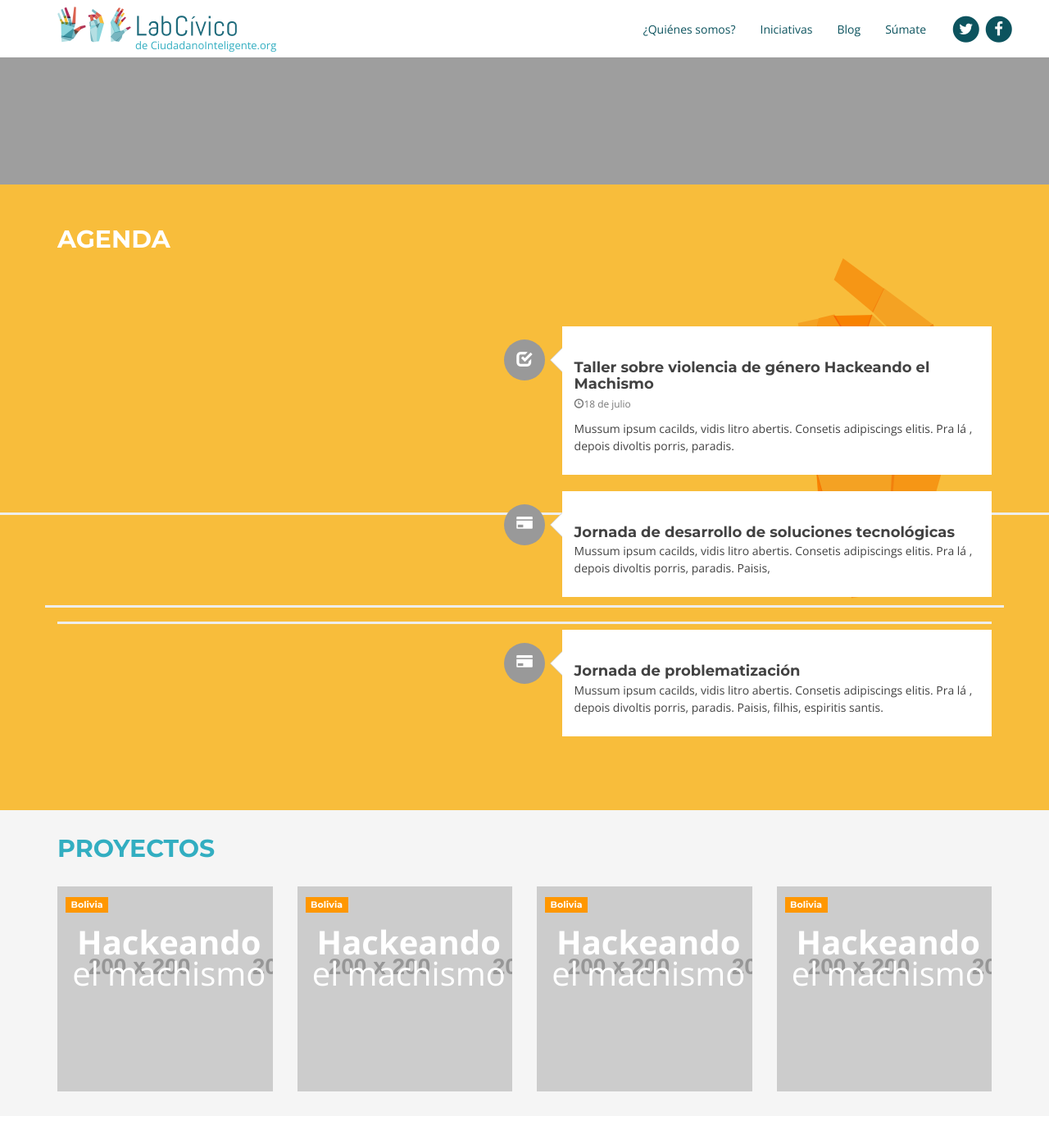
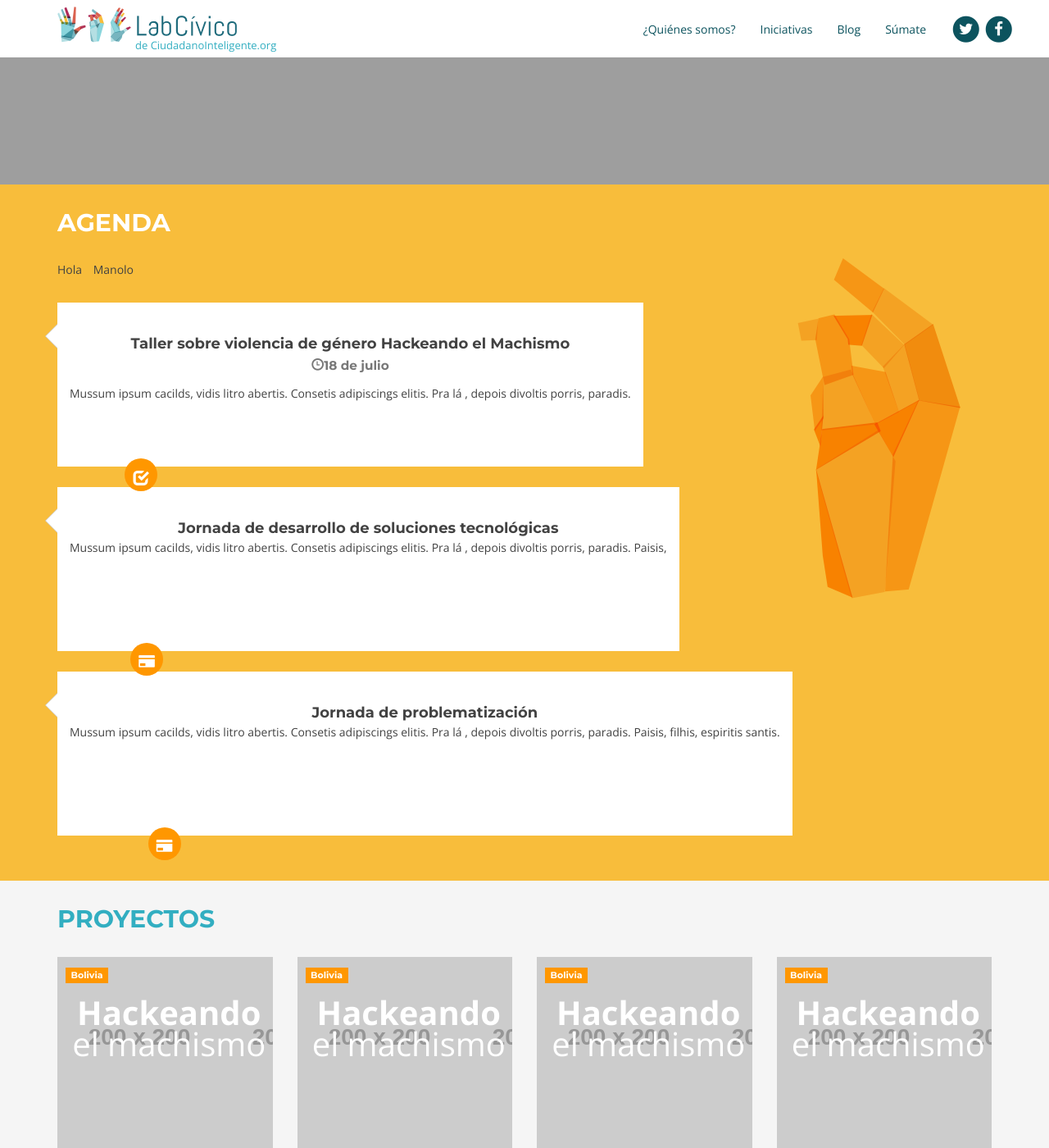
Before and after one commit to ciudadanointeligente/br.labcivico.org.github.io, a Jekyll site: the page built from bolivia.html, in a window 1280 px wide and 1400 px high, scrolled down 585 px. Shown: the whole window at 82% size. Built offline with Jekyll 4.4.1, drawn with Linux system fonts in a browser that asks for light colours; nearby versions of some CDN libraries.

Commit message:
Updated timeline style

```diff
--- a/_sass/_base.scss
+++ b/_sass/_base.scss
@@ -207,7 +207,7 @@
         background-position-y: -10px;
         min-height: 410px;
     }
-    &.timeline {
+    &.agenda {
         background-image: url("../img/agenda.png");
         background-repeat: no-repeat;
         background-blend-mode: multiply;
@@ -487,26 +487,59 @@
 
 
 /*Timeline*/
+.col-md-4{
+  &.agenda{
+    text-align: center;
+    &.h3{
+    margin-top: 100px;
+    margin-bottom: 30px;
+    }
+  }
+}
+
 .col-md-12{
     &.timeline{
     padding-left: 0px;
     }
-
 }
 .timeline {
   list-style: none;
   padding: 20px 0 20px;
   position: relative;
 }
-.timeline:before {
-  top: 400px;
+
+.timeline-heading{
+    font-family: 'Montserrat', sans-serif;
+    font-weight: 700;
+    font-size: 18px;
+    margin-top: 26px;
+    margin-bottom: 2px;
+    text-align: center;
+}
+
+.timeline-body{
+    font-family: 'Open Sans', sans-serif;
+    font-weight: 400;
+    font-size: 14px;
+    text-align: center;
+}
+
+span.rounded-button {
+  position: absolute;
+  left: 50%;
+}
+
+.rounded-button:before {
+  top: 20px;
   bottom: 0;
   position: absolute;
   content: " ";
-  width: 100%;
-  height: 3px;
-  background-color: #eeeeee;
-  left: 0;
+  width: 1400px;
+  height: 4px;
+  background-color: #FF9700;
+  background-blend-mode: multiply;
+  opacity: 0.5;
+  left: -700px;
 }
 .timeline > li {
   margin-bottom: 20px;
@@ -517,21 +550,14 @@
   content: " ";
   display: table;
 }
-.timeline > li:after {
+/*.timeline > li:after {
   clear: both;
-}
-.timeline > li:before,
-.timeline > li:after {
-  content: " ";
-  display: table;
-}
-.timeline > li:after {
-  clear: both;
-}
-.timeline > li > .timeline-panel {
-  width: 46%;
-  float: left;
-  padding: 15px;
+}*/
+
+.timeline-panel {
+  min-height: 200px;
+/*  float: left;
+*/  padding: 15px;
   position: relative;
   background-color: white;
 }
@@ -557,18 +583,37 @@
   border-bottom: 14px solid transparent;
   content: " ";
 }
-.timeline > li > .timeline-badge {
+
+.rounded-button{
   color: #fff;
-  width: 50px;
-  height: 50px;
+  width: 40px;
+  height: 40px;
   line-height: 50px;
   font-size: 1.4em;
   text-align: center;
   position: absolute;
-  top: 16px;
-  left: 50%;
+  left: 0;
   margin-left: -25px;
-  background-color: #999999;
+  background-color: #FF9700;
+  z-index: 100;
+  border: none;
+  border-top-right-radius: 50%;
+  border-top-left-radius: 50%;
+  border-bottom-right-radius: 50%;
+  border-bottom-left-radius: 50%;
+}
+.timeline > li > .timeline-badge {
+  color: #fff;
+  width: 40px;
+  height: 40px;
+  line-height: 50px;
+  font-size: 1.4em;
+  text-align: center;
+  position: absolute;
+  top: 190px;
+  left: 15.5%;
+  margin-left: -25px;
+  background-color: #FF9700;
   z-index: 100;
   border-top-right-radius: 50%;
   border-top-left-radius: 50%;
@@ -576,7 +621,7 @@
   border-bottom-left-radius: 50%;
 }
 .timeline > li.timeline-inverted > .timeline-panel {
-  float: right;
+  float: left;
 }
 .timeline > li.timeline-inverted > .timeline-panel:before {
   border-left-width: 0;
--- /dev/null
+++ b/_sass/_timeline.scss
@@ -0,0 +1,98 @@
+/*Timeline*/
+.col-md-12{
+    &.timeline{
+    padding-left: 0px;
+    }
+}
+.timeline {
+  list-style: none;
+  padding: 20px 0 20px;
+  position: relative;
+}
+.rounded-button:before {
+  top: 250px;
+  bottom: 0;
+  position: absolute;
+  content: " ";
+  width: 100%;
+  height: 4px;
+  background-color: #FF9700;
+  background-blend-mode: multiply;
+  opacity: 0.5;
+  left: 0;
+}
+.timeline > li {
+  margin-bottom: 20px;
+  position: relative;
+}
+.timeline > li:before,
+.timeline > li:after {
+  content: " ";
+  display: table;
+}
+.timeline > li:after {
+  clear: both;
+}
+
+.timeline > li > .timeline-panel {
+  width: 33%;
+  float: left;
+  padding: 15px;
+  position: relative;
+  background-color: white;
+}
+.timeline > li > .timeline-panel:before {
+  position: absolute;
+  top: 26px;
+  right: -15px;
+  display: inline-block;
+  border-top: 15px solid transparent;
+  border-left: 15px solid #ccc;
+  border-right: 0 solid #ccc;
+  border-bottom: 15px solid transparent;
+  content: " ";
+}
+.timeline > li > .timeline-panel:after {
+  position: absolute;
+  top: 27px;
+  right: -14px;
+  display: inline-block;
+  border-top: 14px solid transparent;
+  border-left: 14px solid #fff;
+  border-right: 0 solid #fff;
+  border-bottom: 14px solid transparent;
+  content: " ";
+}
+.timeline > li > .timeline-badge {
+  color: #fff;
+  width: 40px;
+  height: 40px;
+  line-height: 50px;
+  font-size: 1.4em;
+  text-align: center;
+  position: absolute;
+  top: 190px;
+  left: 15.5%;
+  margin-left: -25px;
+  background-color: #FF9700;
+  z-index: 100;
+  border-top-right-radius: 50%;
+  border-top-left-radius: 50%;
+  border-bottom-right-radius: 50%;
+  border-bottom-left-radius: 50%;
+}
+.timeline > li.timeline-inverted > .timeline-panel {
+  float: left;
+}
+.timeline > li.timeline-inverted > .timeline-panel:before {
+  border-left-width: 0;
+  border-right-width: 15px;
+  left: -15px;
+  right: auto;
+}
+.timeline > li.timeline-inverted > .timeline-panel:after {
+  border-left-width: 0;
+  border-right-width: 14px;
+  left: -14px;
+  right: auto;
+}
--- a/bolivia.html
+++ b/bolivia.html
@@ -27,14 +27,18 @@
     </div>
   </div>
 
-  <div class="container-yellow timeline">
+  <div class="container-yellow agenda">
     <div class="container">
       <h2>AGENDA</h2>
-        <div class="row">
-          <div class="col-md-12 timeline">
-            <div class="container">
-              <ul class="timeline">
-                <li>
+      <ul class="list-inline">
+        <li>
+          Hola
+        </li>
+        <li>
+        Manolo
+        </li>
+      </ul>
+              <ul class="timeline list-inline">
                 <li class="timeline-inverted">
                   <div class="timeline-badge warning"><i class="glyphicon glyphicon-check"></i></div>
                   <div class="timeline-panel">
@@ -58,8 +62,7 @@
                     </div>
                   </div>
                 </li>
-                <li>
-                  <li class="timeline-inverted">
+                <li class="timeline-inverted">
                   <div class="timeline-badge warning"><i class="glyphicon glyphicon-credit-card"></i></div>
                   <div class="timeline-panel">
                     <div class="timeline-heading">
@@ -71,9 +74,7 @@
                   </div>
                 </li>
               </ul>
-            </div>
-          </div>
-        </div>
+
     </div>
   </div>
 
```
Also changed, not shown: timeline.html (added, +54 -0 lines), vertical.html (added, +49 -0 lines).
